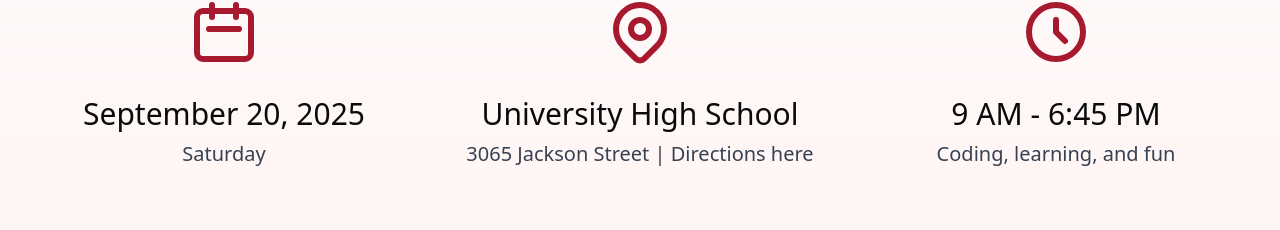
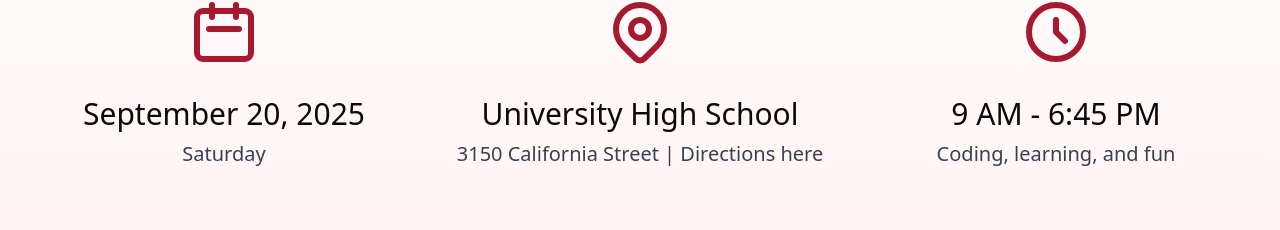
Before and after one commit to jacob-s-codes/uhshacks, a Next.js app: page / in a window 1280 px wide. Shown: the part 1180-1410 px from the top of the page. Built offline with nearby package versions, Linux system fonts and the light colour scheme.

Commit message:
Updated directions

```diff
--- a/src/app/HomeClient.tsx
+++ b/src/app/HomeClient.tsx
@@ -106,7 +106,7 @@
                   </svg>
                 </div>
                 <h3 className="mt-4 text-3xl font-medium">University High School</h3>
-                <Link href="https://maps.app.goo.gl/R24RfjfDNtfwdVqJ8" target='_blank'><p className="mt-2 text-xl text-gray-700 hover:text-darkred">3065 Jackson Street | Directions here</p></Link>
+                <Link href="https://maps.app.goo.gl/XBRvN4v2F6Wezd7E7" target='_blank'><p className="mt-2 text-xl text-gray-700 hover:text-darkred">3150 California Street | Directions here</p></Link>
               </div>
 
               <div className="flex flex-col items-center">
```
